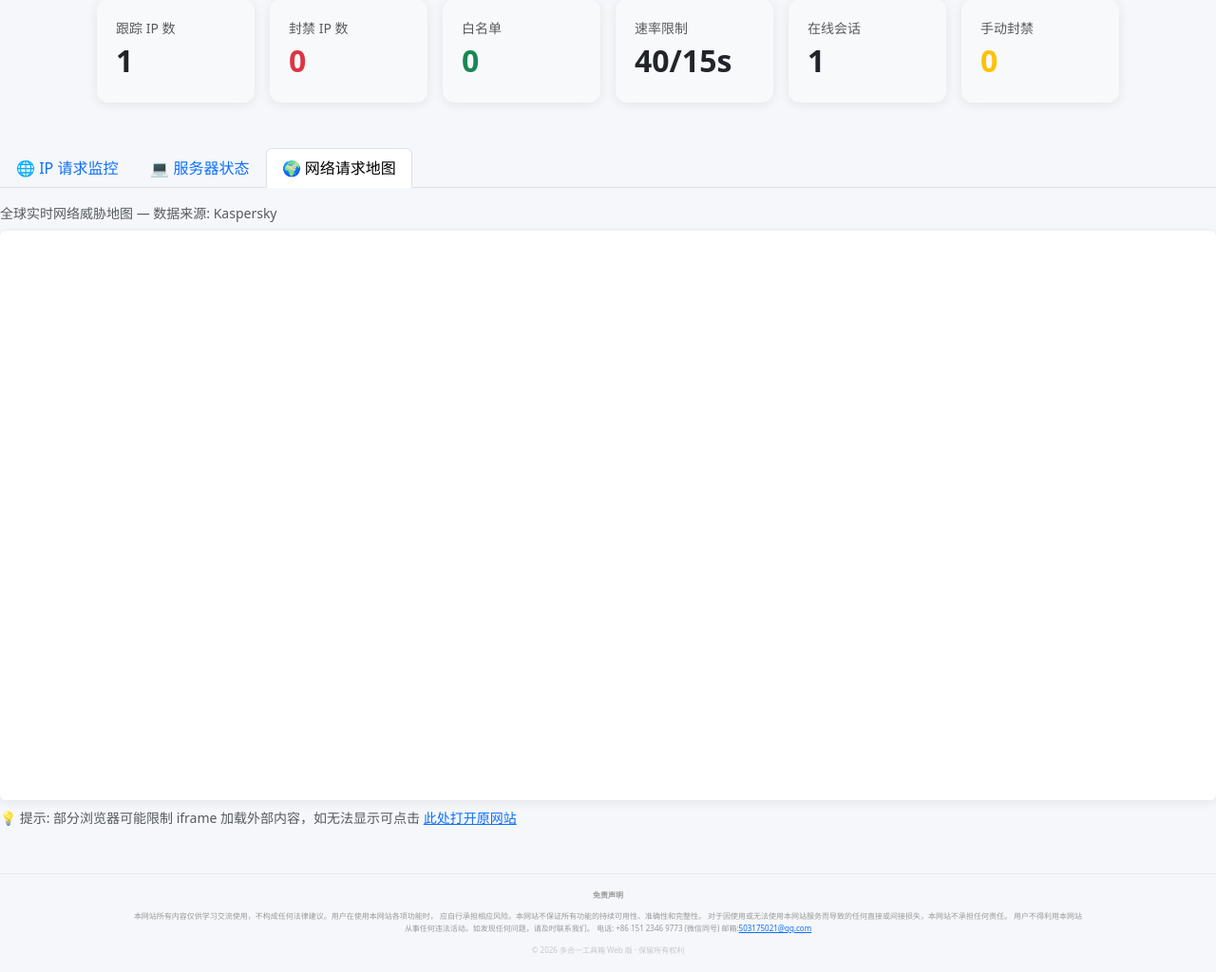
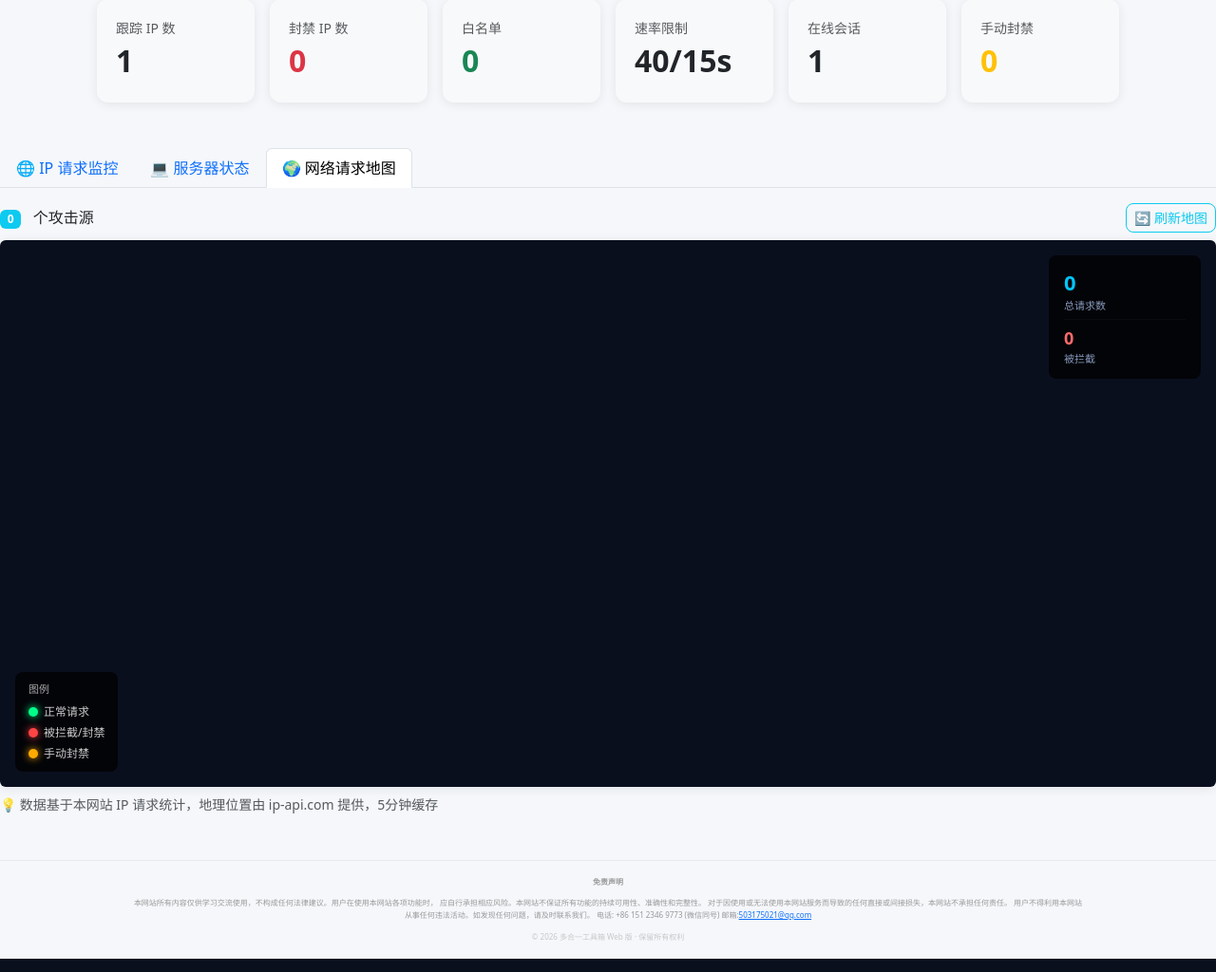
Before and after one commit to zhangmingfeng-2013/school_web, a Flask app: page /admin in a window 1280 px wide, after a click on "🌍 网络请求地图". Shown: the part 177-1201 px from the top of the page at 95% size. Run offline with Flask 3, Linux system fonts and the light colour scheme; the visitor is signed in with stand-in values (Sample User, id 1); tables that the repository leaves empty or names only in its code hold one stand-in row (values such as "Sample post"); data that the repository does not hold is empty; some libraries are stand-ins or nearby versions.

Commit message:
feat(admin): 添加网络请求地图功能
- 实现了基于IP地理位置的全球网络威胁可视化地图
- 集成ip-api.com批量查询接口获取IP地理位置数据
- 添加地图图例显示正常请求、被拦截和手动封禁状态
- 实现5分钟缓存机制优化API查询性能
- 添加统计面板显示总请求数和拦截数量
- 支持内网IP过滤和公共IP验证
- 添加地图刷新按钮和实时更新功能

```diff
--- a/app.py
+++ b/app.py
@@ -3692,6 +3692,120 @@ def forbidden(e):
     return "<h2>禁止访问</h2>", 403
 
 
+# ---------- IP 地理位置（网络请求地图） ----------
+ip_geo_cache = {}  # ip -> {lat, lon, country, city, expire_time}
+
+@app.route("/api/admin/ip_locations")
+@login_required
+@admin_required
+def api_admin_ip_locations():
+    """返回活跃 IP 的地理位置（深色地图用）"""
+    now = time.time()
+    # 获取活跃 IP 列表
+    with rate_lock:
+        active_ips = set()
+        for ip in ip_requests:
+            active_ips.add(ip)
+        for ip, blocked_until in list(ip_blocked.items()):
+            if now < blocked_until:
+                active_ips.add(ip)
+        for ip, blocked_until in list(ip_manual_blocked.items()):
+            if now < blocked_until:
+                active_ips.add(ip)
+        ip_stats = {}
+        for ip, q in ip_requests.items():
+            ip_stats[ip] = {"requests": len(q), "blocked": False, "manual_blocked": False}
+        for ip, blocked_until in list(ip_blocked.items()):
+            if now < blocked_until:
+                ip_stats.setdefault(ip, {})["blocked"] = True
+                ip_stats.setdefault(ip, {})["requests"] = ip_stats.get(ip, {}).get("requests", 0)
+        for ip, blocked_until in list(ip_manual_blocked.items()):
+            if now < blocked_until:
+                ip_stats.setdefault(ip, {})["manual_blocked"] = True
+                ip_stats.setdefault(ip, {})["requests"] = ip_stats.get(ip, {}).get("requests", 0)
+
+    # 过滤掉内网 IP 和已缓存的
+    def is_public(ip):
+        parts = ip.split(".")
+        if len(parts) != 4:
+            return False
+        try:
+            a = int(parts[0])
+            b = int(parts[1])
+            if a == 10: return False
+            if a == 172 and 16 <= b <= 31: return False
+            if a == 192 and b == 168: return False
+            if a == 127: return False
+            if a == 0: return False
+            return True
+        except:
+            return False
+
+    # 使用缓存，5分钟过期
+    result = []
+    uncached = []
+    for ip in list(active_ips):
+        if not is_public(ip):
+            continue
+        cached = ip_geo_cache.get(ip)
+        if cached and cached["expire"] > now:
+            result.append({
+                "ip": ip,
+                "lat": cached["lat"],
+                "lon": cached["lon"],
+                "country": cached["country"],
+                "city": cached["city"],
+                "requests": ip_stats.get(ip, {}).get("requests", 0),
+                "blocked": ip_stats.get(ip, {}).get("blocked", False),
+                "manual_blocked": ip_stats.get(ip, {}).get("manual_blocked", False),
+            })
+        else:
+            uncached.append(ip)
+
+    # 批量查询未缓存的 IP（ip-api.com 最多 100 个一批）
+    if uncached:
+        batch = uncached[:100]
+        try:
+            resp = requests.post(
+                "http://ip-api.com/batch",
+                json=[{"query": ip, "fields": "country,city,lat,lon,query"} for ip in batch],
+                timeout=10,
+            )
+            if resp.status_code == 200:
+                for item in resp.json():
+                    ip = item.get("query", "")
+                    lat = item.get("lat")
+                    lon = item.get("lon")
+                    if lat is not None and lon is not None:
+                        entry = {
+                            "lat": lat,
+                            "lon": lon,
+                            "country": item.get("country", ""),
+                            "city": item.get("city", ""),
+                            "expire": now + 300,  # 5分钟缓存
+                        }
+                        ip_geo_cache[ip] = entry
+                        result.append({
+                            "ip": ip,
+                            "lat": lat,
+                            "lon": lon,
+                            "country": entry["country"],
+                            "city": entry["city"],
+                            "requests": ip_stats.get(ip, {}).get("requests", 0),
+                            "blocked": ip_stats.get(ip, {}).get("blocked", False),
+                            "manual_blocked": ip_stats.get(ip, {}).get("manual_blocked", False),
+                        })
+        except Exception as e:
+            print(f"[IP Geo] batch lookup failed: {e}")
+
+    # 清理过期缓存
+    for ip in list(ip_geo_cache.keys()):
+        if ip_geo_cache[ip]["expire"] <= now:
+            del ip_geo_cache[ip]
+
+    return jsonify(result)
+
+
 # ---------- 启动 ----------
 if __name__ == "__main__":
     print("=" * 50)
--- a/templates/admin_dashboard.html
+++ b/templates/admin_dashboard.html
@@ -312,20 +312,43 @@
 <!-- Tab: 网络请求地图 -->
 <div class="tab-pane fade" id="tab-cybermap">
     <div class="d-flex justify-content-between align-items-center mb-2">
-        <span class="text-muted small">全球实时网络威胁地图 — 数据来源: Kaspersky</span>
+        <div>
+            <span class="badge bg-info me-2" id="mapPointCount">0</span> 个攻击源
+            <span class="text-muted small ms-2" id="mapUpdateTime"></span>
+        </div>
+        <button class="btn btn-sm btn-outline-info" onclick="refreshCyberMap()">🔄 刷新地图</button>
     </div>
-    <div class="card">
-        <div class="card-body p-0" style="height:75vh;">
-            <iframe src="https://cybermap.kaspersky.com/cn"
-                    style="width:100%;height:100%;border:0;border-radius:8px;"
-                    allowfullscreen loading="lazy"
-                    title="Kaspersky CyberMap">
-            </iframe>
+    <div class="card" style="background:#0a0f1e;">
+        <div class="card-body p-0" style="height:72vh;position:relative;">
+            <div id="cybermap" style="width:100%;height:100%;border-radius:8px;"></div>
+            <!-- 地图图例 -->
+            <div style="position:absolute;bottom:16px;left:16px;background:rgba(0,0,0,.75);border-radius:8px;padding:10px 14px;z-index:1000;">
+                <div style="color:#aaa;font-size:11px;margin-bottom:6px;">图例</div>
+                <div style="display:flex;align-items:center;gap:6px;margin-bottom:4px;">
+                    <span style="width:10px;height:10px;border-radius:50%;background:#00ff88;box-shadow:0 0 8px #00ff88;"></span>
+                    <span style="color:#ccc;font-size:12px;">正常请求</span>
+                </div>
+                <div style="display:flex;align-items:center;gap:6px;margin-bottom:4px;">
+                    <span style="width:10px;height:10px;border-radius:50%;background:#ff4444;box-shadow:0 0 8px #ff4444;"></span>
+                    <span style="color:#ccc;font-size:12px;">被拦截/封禁</span>
+                </div>
+                <div style="display:flex;align-items:center;gap:6px;">
+                    <span style="width:10px;height:10px;border-radius:50%;background:#ffaa00;box-shadow:0 0 8px #ffaa00;"></span>
+                    <span style="color:#ccc;font-size:12px;">手动封禁</span>
+                </div>
+            </div>
+            <!-- 统计面板 -->
+            <div style="position:absolute;top:16px;right:16px;background:rgba(0,0,0,.75);border-radius:8px;padding:12px 16px;z-index:1000;min-width:160px;">
+                <div style="color:#00c6ff;font-size:22px;font-weight:700;" id="mapTotalRequests">0</div>
+                <div style="color:#8899bb;font-size:11px;">总请求数</div>
+                <hr style="border-color:rgba(255,255,255,.1);margin:6px 0;">
+                <div style="color:#ff6b6b;font-size:18px;font-weight:700;" id="mapBlockedCount">0</div>
+                <div style="color:#8899bb;font-size:11px;">被拦截</div>
+            </div>
         </div>
     </div>
     <div class="text-muted small mt-2">
-        💡 提示: 部分浏览器可能限制 iframe 加载外部内容，如无法显示可点击
-        <a href="https://cybermap.kaspersky.com/cn" target="_blank" rel="noopener">此处打开原网站</a>
+        💡 数据基于本网站 IP 请求统计，地理位置由 ip-api.com 提供，5分钟缓存
     </div>
 </div>
 </div>
```
